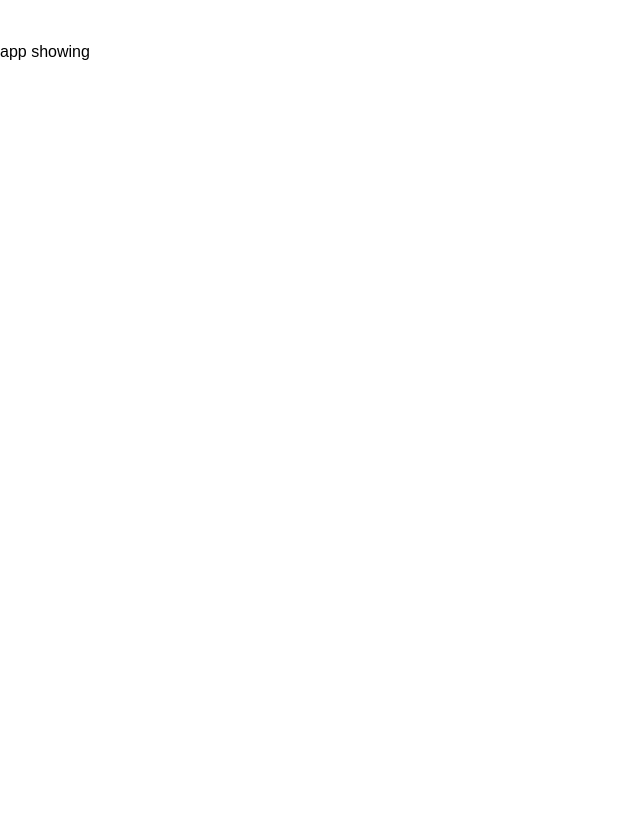
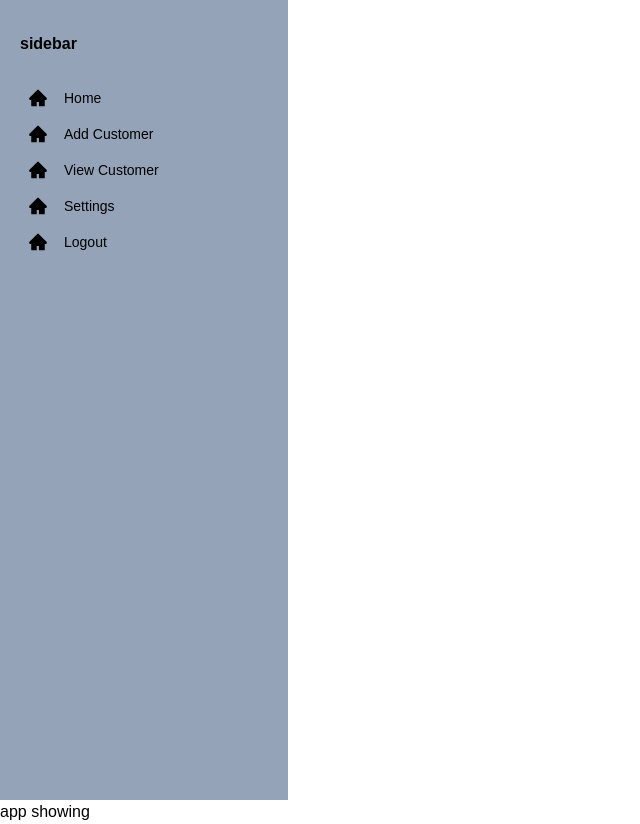
Before and after one commit to klaus-gudy/script102, a React (Create React App) app in the folder finhub/: page / in a window 1280 px wide. Shown: the whole page, without its empty margins (0-640 px from the left). Before the commit the page ends 800 px from the top, so only its background shows below. Built offline with nearby package versions, Linux system fonts and the light colour scheme.

Commit message:
FEAT:75% completed side bar

```diff
--- a/finhub/src/components/Sidebar.jsx
+++ b/finhub/src/components/Sidebar.jsx
@@ -1,10 +1,29 @@
 import React from 'react'
-import { FaBeer } from 'react-icons/fa';
+
+import { AiFillHome } from "react-icons/ai";
+
+const Menus = [
+  {title:'Home', src:'home'},
+  {title:'Add Customer', src:'home'},
+  {title:'View Customer', src:'home'},
+  {title:'Settings', src:'home'},
+  {title:'Logout', src:'home'},
+]
 
 function Sidebar() {
   return (
-    <div className='text-white'>
-      Sidebar <FaBeer />
+    <div className='w-72 bg-slate-400 h-screen p-5 pt-8'>
+      <h1 className='font-extrabold '>sidebar</h1>
+      <ul className='pt-6'>
+        {Menus.map(
+          (menu,index)=>(
+            <li key={index} className='text-sm cursor-pointer hover:bg-slate-300 items-center gap-x-4 p-2 flex rounded-md'>
+              <span className='float-left text-xl block'><AiFillHome/></span>
+              <span>{menu.title}</span>
+            </li>
+          )
+          )}
+      </ul>
     </div>
   )
 }
```
